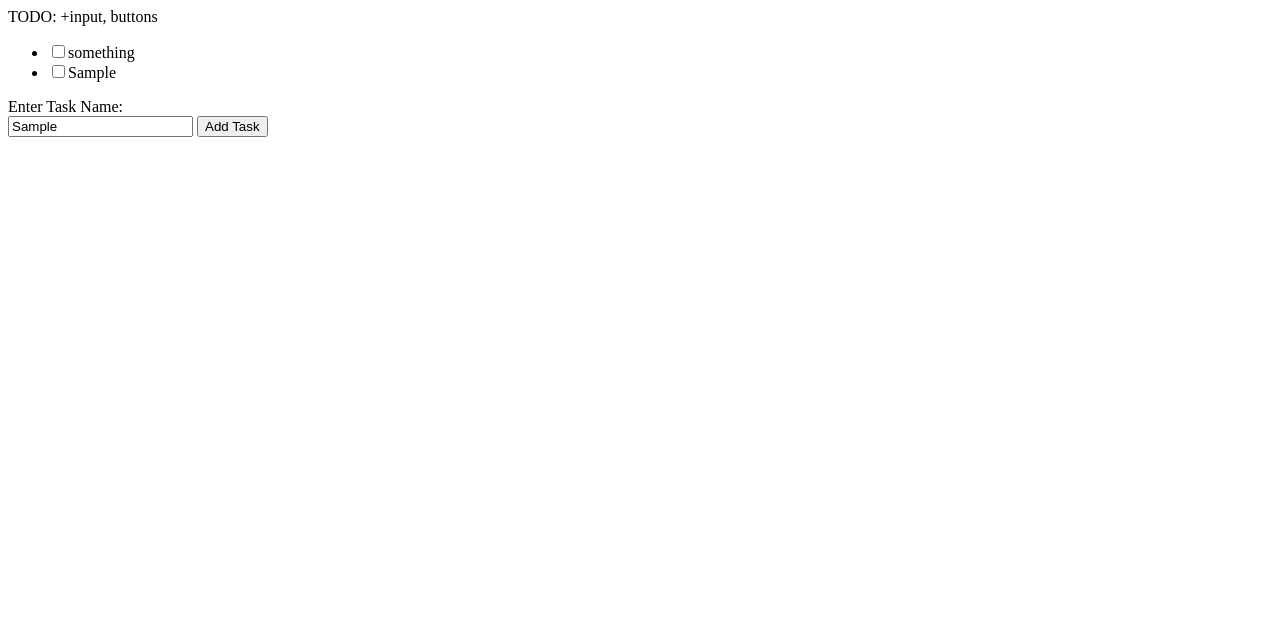
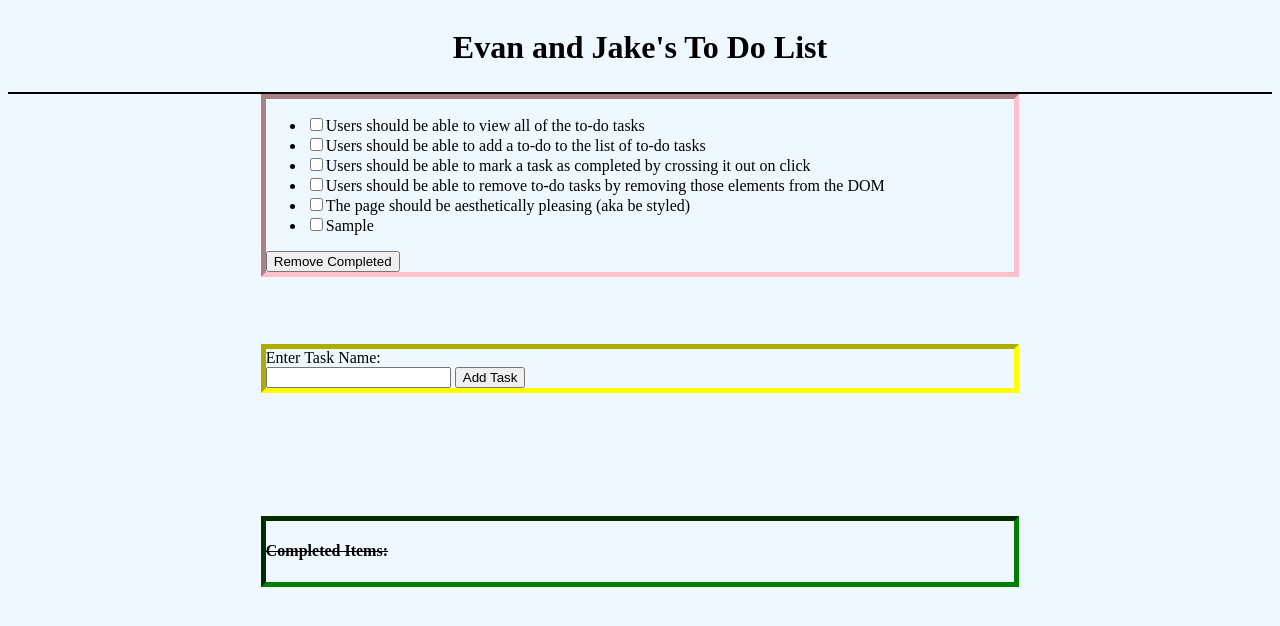
Before and after one commit to radiasian1122/SDI31-ToDoList-Evan-Jake, a website: page index.html in a window 1280 px wide. Both pictures are taken after typing "Sample" into the empty fields and a click on the button "Add Task". Drawn offline with Linux system fonts and the light colour scheme.

Commit message:
Co-authored-by: Aesiren <Aesiren@users.noreply.github.com>1

```diff
--- a/functions.js
+++ b/functions.js
@@ -1,40 +1,74 @@
 /*TODO
-define variables
-accept input
-create li utilizing the accepted input
+reset input form
+configure remove completed button
+move completed items to completed items list
 
-PSUDO CODE:
-var taskName
-
-function onClick (receive a string){
-set taskName to received string
-create item for list item as:
-'<li><checkbox>taskName</li>
-
-get content of unordered list div
-append div with created item
-}
 
 */
 
 
 let btn = document.querySelector('#addTask');
-//let textBox = document.querySelector('#textInput').value;
+let removeBtn = document.querySelector('#removeTasks');
 let unorderedList = document.querySelector('#currentList');
+let completedList = document.querySelector('#completedList');
+let moveItem;
 
 
 btn.addEventListener("click", ()=>{
   let textBox = document.querySelector('#textInput').value;
   addTask(textBox);
-}
+  resetForm();
+})
 
-)
+removeBtn.addEventListener("click", ()=>{
+  //console.log('remove task button clicked');
+  removeTask();
+})
+
+
 
 function addTask(newString){
   let listItem = document.createElement('li');
   console.log(newString);
 
-  listItem.innerHTML = "<input type='checkbox'/><label>"+newString+"</label>";
+  listItem.innerHTML = "<label class='strikethrough'><input type='checkbox'/>"+newString+"</label>";
 
   unorderedList.appendChild(listItem);
+
 }
+
+function resetForm(){
+  document.querySelector('#textInput').value = "";
+}
+
+function moveCompleted(moveItem){
+
+  completedList.append(moveItem);
+}
+
+function removeTask() {
+  //get all elements with strikethorugh class
+  //check if element has value of checked variablename.checked
+  //remove that value
+    let removeItem = document.getElementsByClassName('strikethrough');
+    //console.log(removeItem.length);
+    let x = 0;
+    while (x < removeItem.length){
+      //console.log("on step ", x, "removeitem length: ", removeItem.length)
+      let isChecked = removeItem[x].childNodes[0].checked;
+      //console.log("removing: " + x);
+      if (isChecked){
+        moveItem = unorderedList.children[x];
+        unorderedList.removeChild(unorderedList.children[x]);
+
+        if (x > 0){
+          x --;
+        }
+        moveCompleted(moveItem);
+      } else {
+        x++;
+      }
+
+    }
+
+}
--- a/index.html
+++ b/index.html
@@ -6,17 +6,30 @@
     <title>Evan and Jake's To-do List</title>
     <link href="stylesheet.css" rel="stylesheet">
 </head>
+<header>
+
+    <h1>Evan and Jake's To Do List</h1>
+
+</header>
+
 <body>
 
-    TODO: +input, buttons
+    <div class="content">
 
         <div class="list">
 
             <ul id="currentList">
 
-            <li> <input type="checkbox"/>something</li>
+                <li> <label class="strikethrough"><input type="checkbox"/>Users should be able to view all of the to-do tasks</label></li>
+                <li> <label class="strikethrough"><input type="checkbox"/>Users should be able to add a to-do to the list of to-do tasks</label></li>
+                <li> <label class="strikethrough"><input type="checkbox"/>Users should be able to mark a task as completed by crossing it out on click
+                </label></li>
+                <li> <label class="strikethrough"><input type="checkbox"/>Users should be able to remove to-do tasks by removing those elements from the DOM</label></li>
+                <li> <label class="strikethrough"><input type="checkbox"/>The page should be aesthetically pleasing (aka be styled)</label></li>
 
             </ul>
+
+            <button id="removeTasks">Remove Completed</button>
 
         </div>
 
@@ -28,6 +41,18 @@
 
         </div>
 
+
+
+        <div class="completed">
+        <h4>Completed Items:</h4>
+            <ul id="completedList">
+
+
+            </ul>
+
+        </div>
+
+    </div>
     <script src="functions.js"></script>
 </body>
 </html>
--- a/stylesheet.css
+++ b/stylesheet.css
@@ -0,0 +1,61 @@
+input[type=checkbox]:checked + label.strikethrough{
+    text-decoration: line-through;
+}
+
+header {
+    display: flex;
+    justify-content: center;
+    border-bottom: 2px solid black;
+    padding-bottom: 4px;
+
+
+}
+
+body{
+    background-color: aliceblue;
+}
+
+.content {
+    display: grid;
+    grid-template-columns: 20% 60% 20%;
+    grid-template-rows: 1fr 1fr 1fr;
+    justify-content: space-around;
+    align-items: center;
+}
+
+.list{
+    grid-column-start: 2;
+    grid-row-start: 1;
+    flex-direction: column;
+    align-content: center;
+    justify-content: center;
+    border: 5px;
+    border-style: inset;
+    border-color: pink;
+}
+
+.form{
+    grid-row-start: 2;
+    grid-column-start: 2;
+    flex-direction: row;
+    border: 5px;
+    border-style: inset;
+    border-color: yellow;
+}
+
+.completed{
+    grid-column-start: 2;
+    grid-row-start: 3;
+    flex-direction: row;
+    border: 5px;
+    border-style: inset;
+    border-color: green;
+}
+
+.completed{
+    text-decoration: line-through;
+}
+
+h4{
+    text-decoration: none;
+}
```
Also changed, not shown: readme.md. Lines whose indentation alone changed are shown as unchanged.
